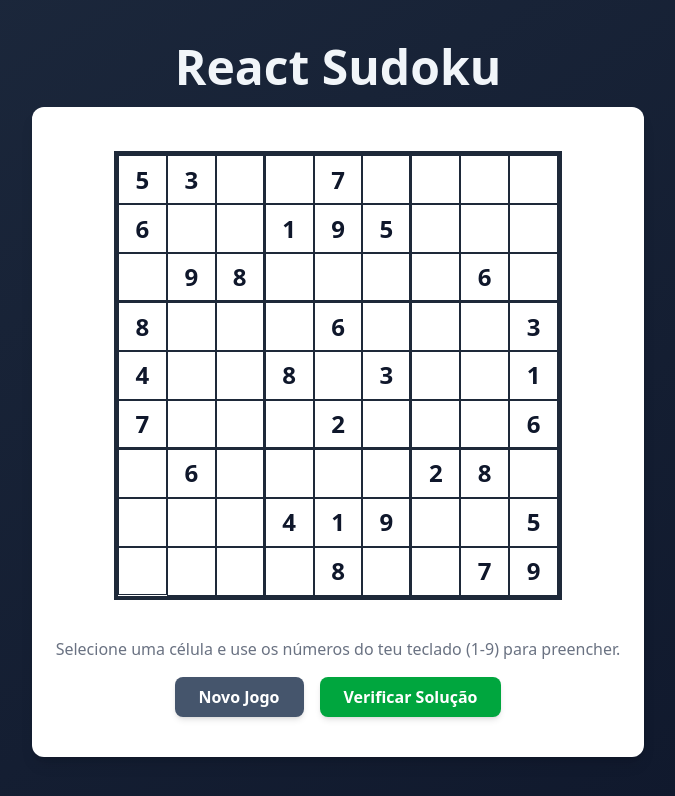
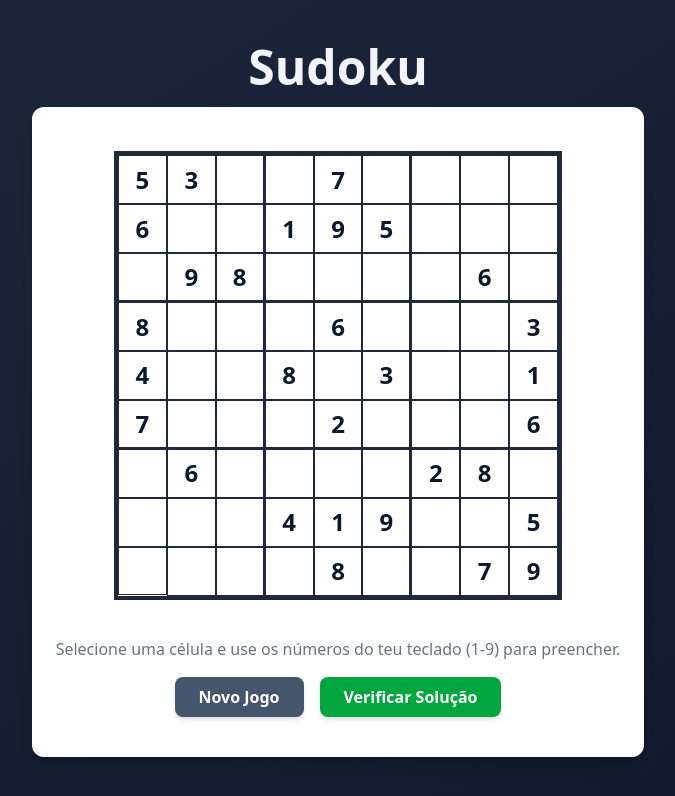
Before and after one commit to rfcmarques/sudoku, a React (Vite) app: page / in a window 1280 px wide. Shown: the top 796 px of the page, without its empty margins (302-977 px from the left). Built offline with nearby package versions, Linux system fonts and the light colour scheme.

Commit message:
fix: update title in App component to remove "React"

```diff
--- a/src/App.tsx
+++ b/src/App.tsx
@@ -5,7 +5,7 @@ function App() {
   return (
     <main className="min-h-screen flex flex-col items-center justify-center p-4">
       <h1 className="text-4xl md:text-5xl font-bold text-slate-100 mb-4 font-sans">
-        React Sudoku
+        Sudoku
       </h1>
       <Game />
     </main>
```
